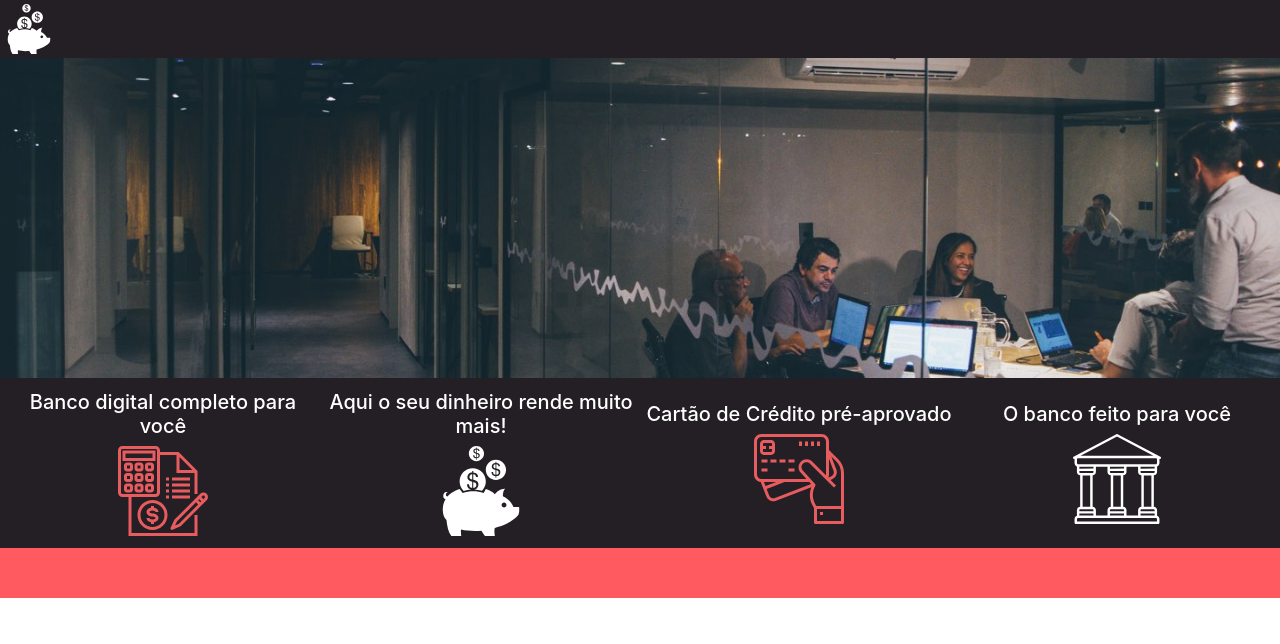
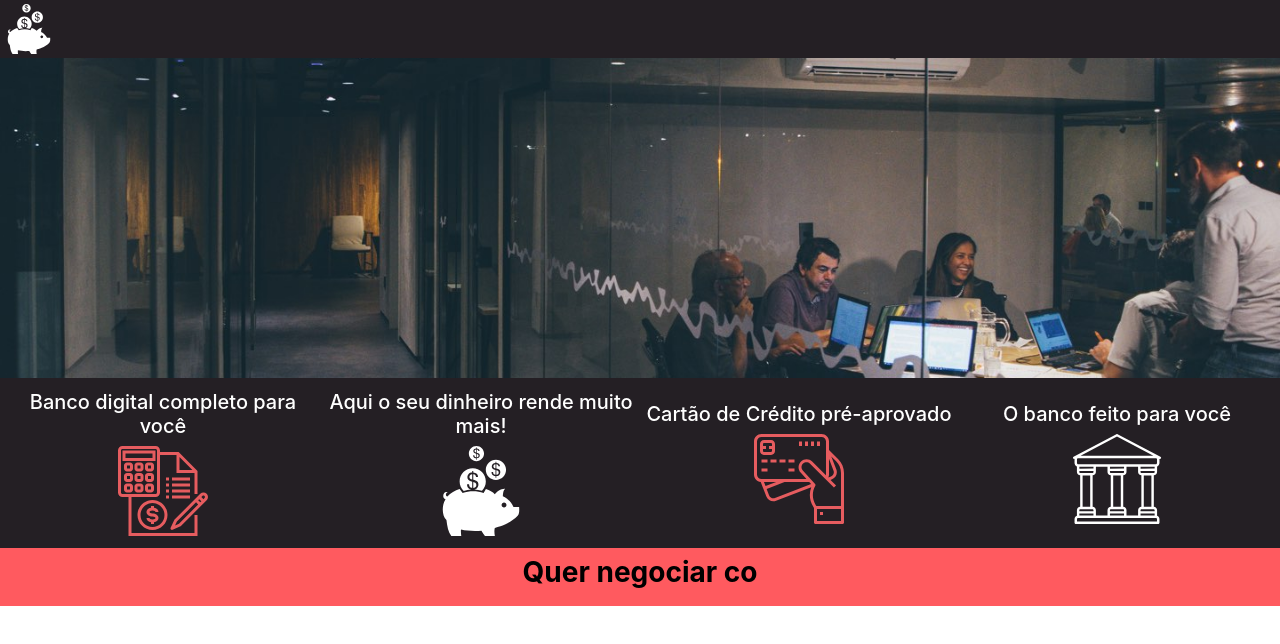
Before and after one commit to grodrigues-dev/banco-indra, an Angular app: page / in a window 1280 px wide. Shown: the top 644 px of the page. Built offline with nearby package versions, Linux system fonts and the light colour scheme.

Commit message:
adicionando typing text

```diff
--- a/src/app/components/banco-indra/banco-indra.component.html
+++ b/src/app/components/banco-indra/banco-indra.component.html
@@ -21,5 +21,6 @@
         <img src="assets/museu.svg" style="height: 90px;" alt="">
     </div>
 </div>
-<div class="color-sec-bg color-light-fg p-1" style="height: 50px;">
+<div class="color-sec-bg color-light-fg p-2">
+    <p class="h3 color-dark-fg font-weight-bold text-center">{{text}}</p>
 </div>
--- a/src/app/components/banco-indra/banco-indra.component.ts
+++ b/src/app/components/banco-indra/banco-indra.component.ts
@@ -7,9 +7,26 @@ import { Component, OnInit } from '@angular/core';
 })
 export class BancoIndraComponent implements OnInit {
 
+  public text = '';
   constructor() { }
 
+
+
   ngOnInit(): void {
+    this.typingText();
+  }
+
+  typingText(): void {
+    const text = "Quer negociar com a gente?, Temos uma proposta para você!"
+    let newText = "";
+    setInterval(() => {
+      if (text == newText) {
+        newText = ""
+      } else {
+        newText = `${newText}${text.charAt(newText.length)}`
+        this.text = newText;
+      }
+    }, 300)
   }
 
 }
```
